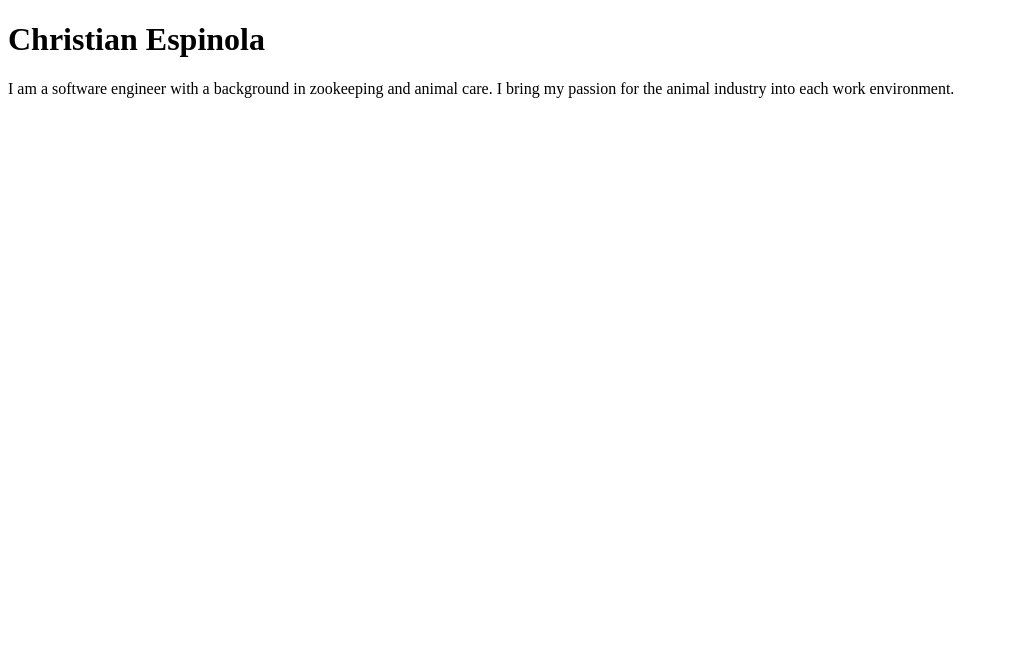
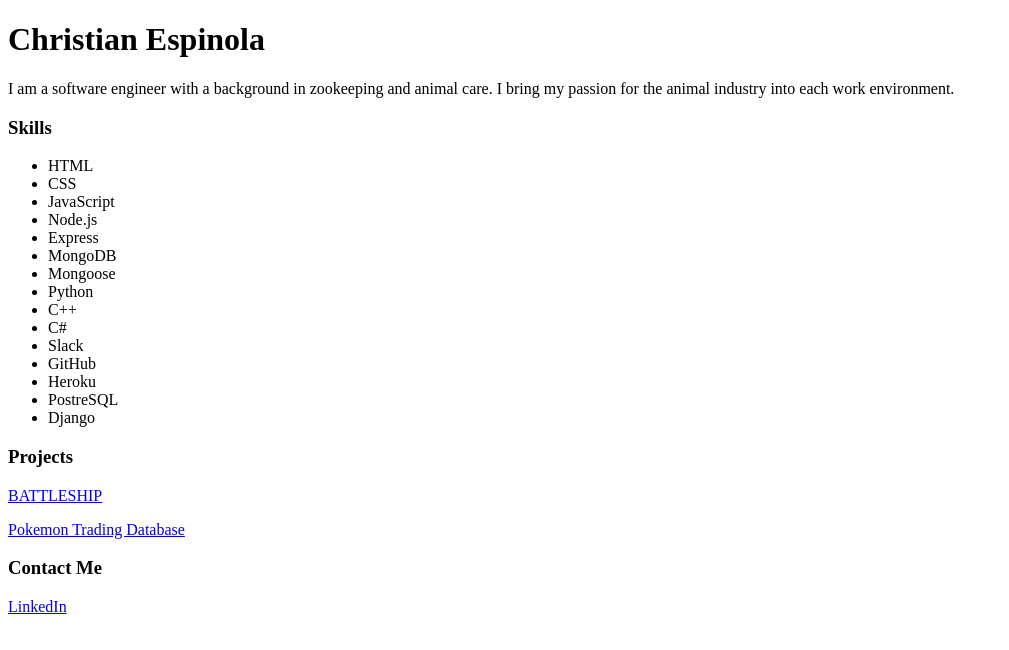
Before and after one commit to Christiano831/Portfolio, a plain HTML site: page main.html in a window 1280 px wide. Shown: the whole page, without its empty margins (0-1009 px from the left). Drawn offline with Linux system fonts and the light colour scheme.

Commit message:
base html

```diff
--- a/main.html
+++ b/main.html
@@ -9,6 +9,29 @@
 <body>
     <h1>Christian Espinola</h1>
     <p>I am a software engineer with a background in zookeeping and animal care. I bring my passion for the animal industry into each work environment.</p>
-
+    <h3>Skills</h3>
+    <ul>
+        <li>HTML</li>
+        <li>CSS</li>
+        <li>JavaScript</li>
+        <li>Node.js</li>
+        <li>Express</li>
+        <li>MongoDB</li>
+        <li>Mongoose</li>
+        <li>Python</li>
+        <li>C++</li>
+        <li>C#</li>
+        <li>Slack</li>
+        <li>GitHub</li>
+        <li>Heroku</li>
+        <li>PostreSQL</li>
+        <li>Django</li>
+    </ul>
+    <h3>Projects</h3>
+    <p><a href="https://github.com/Christiano831/Battleship-Project">BATTLESHIP</a></p>
+    <p><a href="https://github.com/Christiano831/Pokemon-Trader">Pokemon Trading Database</a></p>
+    <h3>Contact Me</h3>
+    <p><a href="https://www.linkedin.com/in/christian-espinola/">LinkedIn</a></p>
+    <p></p>
 </body>
 </html>
```
